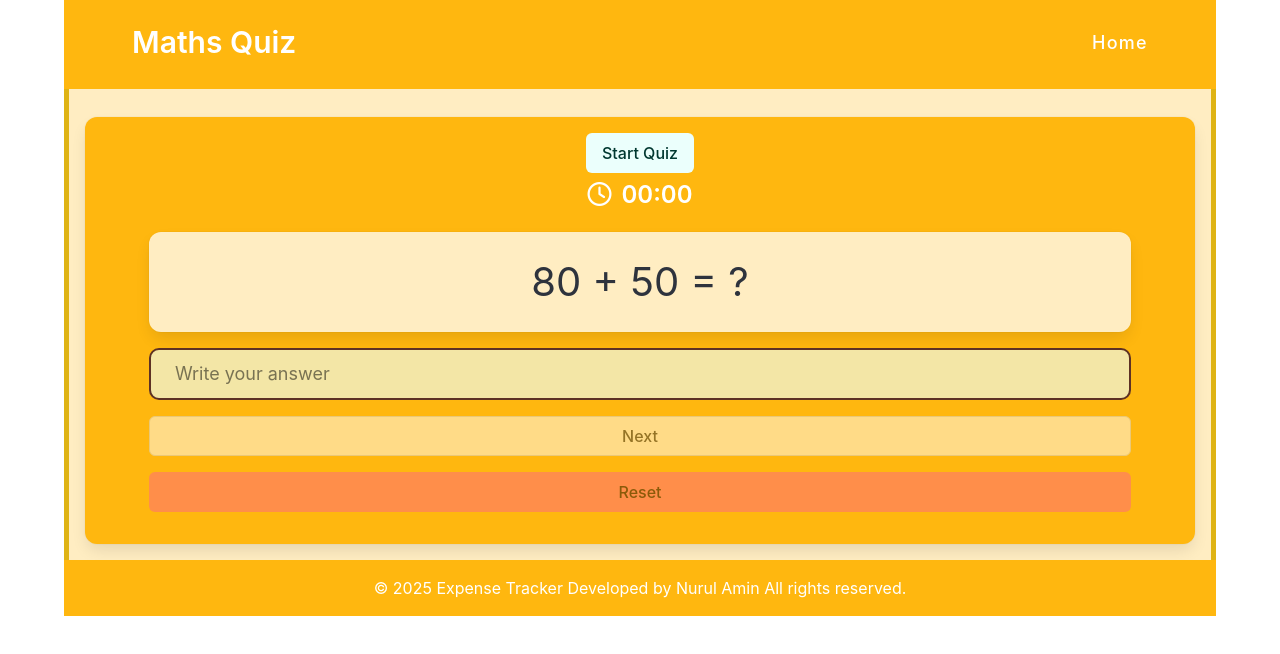
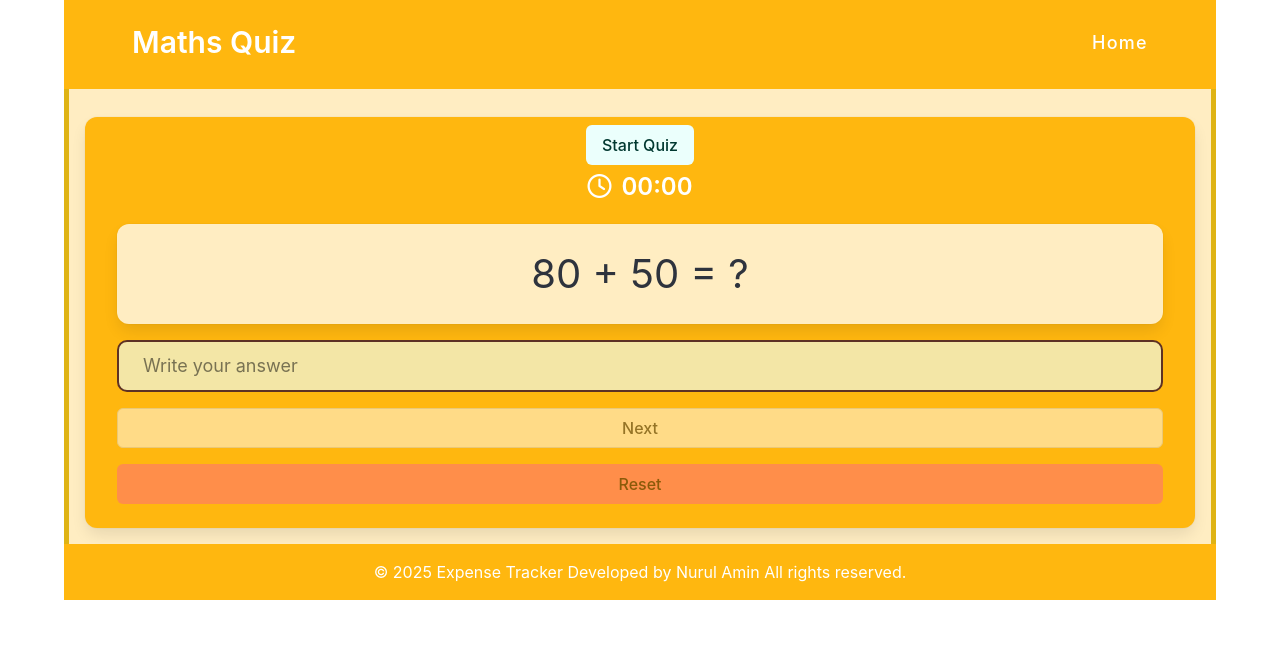
Before and after one commit to engnurulamin/maths-quiz, a SvelteKit app: page /quiz in a window 1280 px wide. Shown: the top 654 px of the page. Built offline with nearby package versions, Linux system fonts and the light colour scheme.

Commit message:
more fix

```diff
--- a/src/routes/quiz/+page.svelte
+++ b/src/routes/quiz/+page.svelte
@@ -1,6 +1,6 @@
 <div class="columns">
   <div class="column">
-    <div class="card has-background-warning has-text-centered m-4 p-4">
+    <div class="card has-background-warning has-text-centered m-4 p-2">
       {#if $is_game_start}
           <button class="button is-primary is-light" onclick={pauseQuiz}>
             Pause
@@ -28,14 +28,14 @@
         </div>
       {/if}
 
-      <div class="control mx-6">
+      <div class="control mx-5">
         <div class="filed">
           <div class="box has-background-warning-light has-text-centered">
             <p class="has-text-dark is-size-2">{current_question || '80 + 50 = ?'}</p>
           </div>
         </div>
       </div>
-      <div class="control mx-6 my-4">
+      <div class="control mx-5 my-4">
         <div class="filed">
           <input
             class="input is-transparent transparent-input p-5"
@@ -46,12 +46,12 @@
             >
         </div>
       </div>
-      <div class="control mx-6 my-4">
+      <div class="control mx-5 my-4">
         <button class="button is-fullwidth is-info-dark" onclick={nextQuestion} disabled={!$is_game_start}>
            Next
         </button>
       </div>
-      <div class="control mx-6 my-4">
+      <div class="control mx-5 my-4">
         <button class="button is-fullwidth is-danger" onclick={resetQuiz} disabled={!$is_game_start}>
            Reset
         </button>
--- a/src/routes/score/+page.svelte
+++ b/src/routes/score/+page.svelte
@@ -1,6 +1,6 @@
 <div class="columns">
   <div class="column">
-    <div class="card has-background-warning m-4 p-4">
+    <div class="card has-background-warning m-4 p-2">
       <div class="box has-background-warning-light m-4">
         <p class="has-text-black has-text-weight-bold has-text-centered is-size-3-desktop is-size-4-tablet is-size-5-mobile">
           {#if $user_name}
```
Also changed, not shown: src/routes/+page.svelte (+10 -6 lines).
